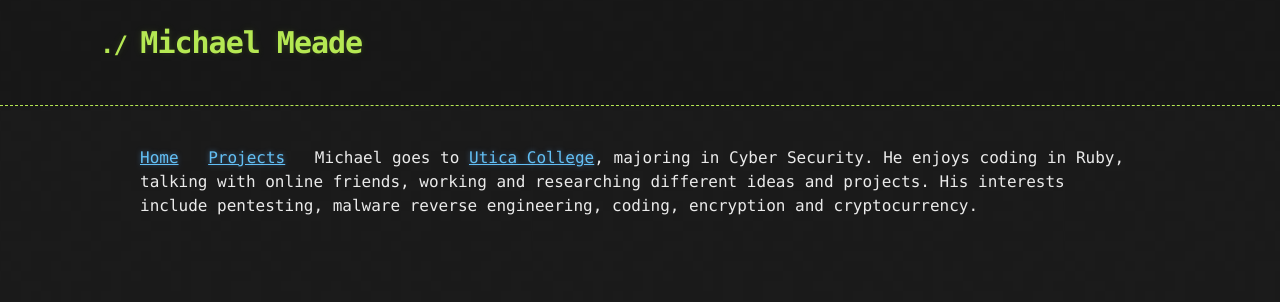
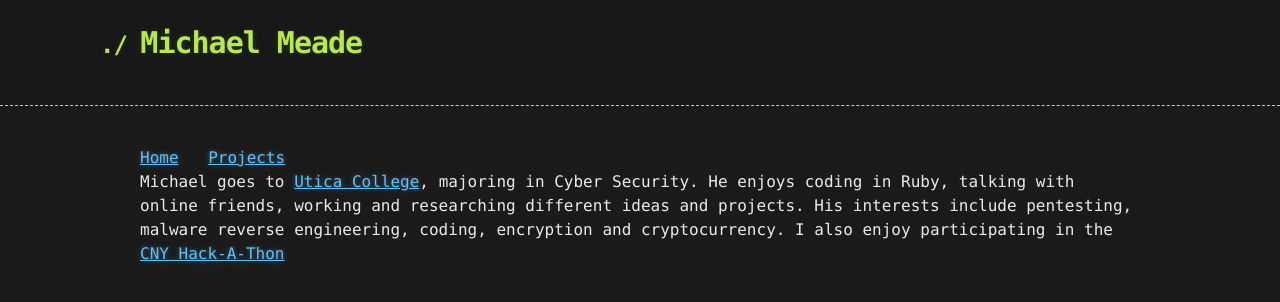
Before and after one commit to Michael-Meade/MinerFind, a Jekyll site: the page built from About.md, in a window 1280 px wide. Shown: the top 302 px of the page. Built offline with Jekyll 4.4.1, drawn with Linux system fonts in a browser that asks for light colours; our own code applies the rules of GitHub Pages for plain Markdown files; the repository's description, which GitHub fills in, is left out.

Commit message:
Update About.md

```diff
--- a/About.md
+++ b/About.md
@@ -1,3 +1,3 @@
 <a href="https://michael-meade.github.io/" style='margin-right:20px'>Home</a>
-<a href="https://michael-meade.github.io/Projects" style='margin-right:20px'>Projects</a>
-Michael goes to <a href="https://en.wikipedia.org/wiki/Utica_College">Utica College</a>, majoring in Cyber Security. He enjoys coding in Ruby, talking with online friends, working and researching different ideas and projects. His interests include pentesting, malware reverse engineering, coding, encryption and cryptocurrency.
+<a href="https://michael-meade.github.io/Projects" style='margin-right:20px'>Projects</a><br>
+Michael goes to <a href="https://en.wikipedia.org/wiki/Utica_College">Utica College</a>, majoring in Cyber Security. He enjoys coding in Ruby, talking with online friends, working and researching different ideas and projects. His interests include pentesting, malware reverse engineering, coding, encryption and cryptocurrency.  I also enjoy participating in the <a href="https://www.cnyhackathon.org/">CNY Hack-A-Thon</a>
```
